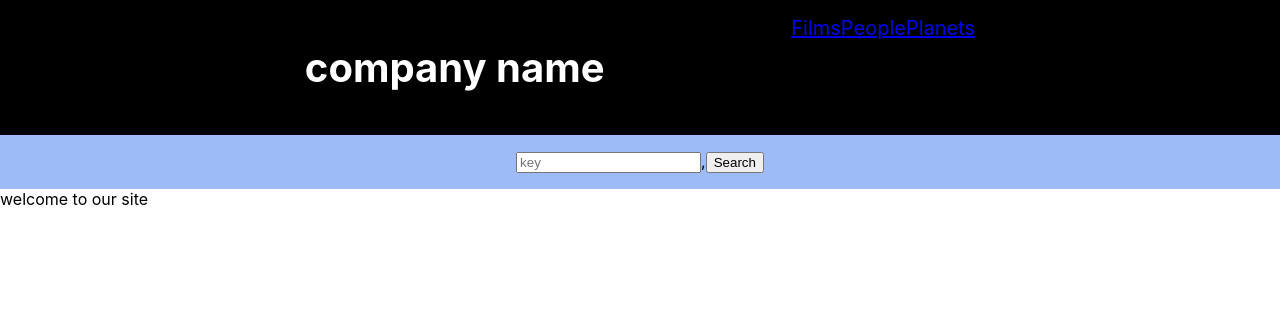
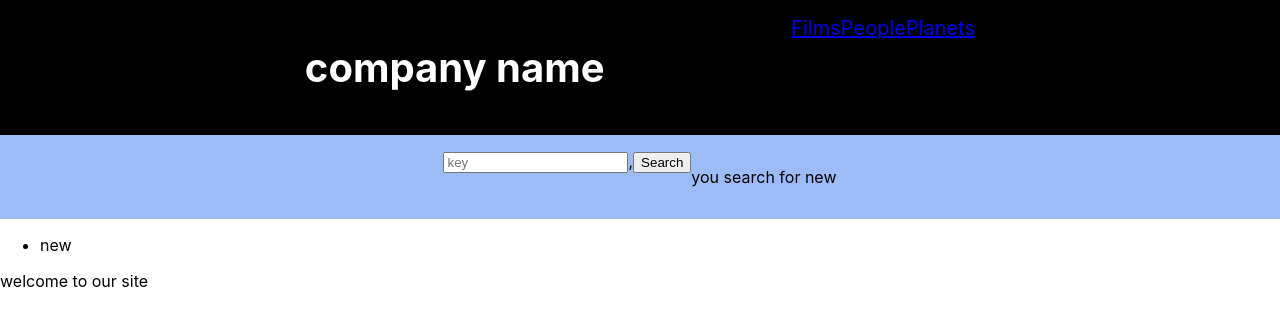
Before and after one commit to foziaShareen/all-about-react, a React (Create React App) app: page / in a window 1280 px wide. Shown: the top 326 px of the page. Built offline with nearby package versions, Linux system fonts and the light colour scheme.

Commit message:
how to passe your state to children components

```diff
--- a/src/App.js
+++ b/src/App.js
@@ -1,9 +1,16 @@
 import './App.css'
 import Header from './components/Header/Header'
 import Searchbar from './components/Searchbar/Searchbar'
+import SearchHistory from '../src/components/SearchHistory/SearchHistory'
+import { useState } from 'react'
 
 const App=()=>{
   // let appName = "App"
+
+  const[terms,setTerms]=useState(['new'])
+  function AddTerm(term){
+    setTerms([term,...terms])
+  }
    let heading = "company name"
   function handleClick(eve){
     console.log(eve.target)
@@ -12,7 +19,8 @@
     <>
 <div onClick={handleClick}>
 <Header name={heading} />
-<Searchbar/>
+<Searchbar term={terms[0]}addTerm={AddTerm}/>
+<SearchHistory terms={terms}/>
 
 </div >
 
--- /dev/null
+++ b/src/components/SearchHistory/SearchHistory.js
@@ -0,0 +1,10 @@
+import './searchhistory.css'
+export default function SearchHistory(props){
+    return(
+        <ul>
+            {props.terms.map((term)=>(
+                <li key={term}>{term}</li>
+            ))}
+        </ul>
+    )
+}
--- a/src/components/Searchbar/Searchbar.js
+++ b/src/components/Searchbar/Searchbar.js
@@ -1,7 +1,7 @@
 import './searchbar.css'
 import {useState}from 'react'
-export default function Searchbar(){
-    const[term,setTerm]=useState("")
+export default function Searchbar(props){
+    // const[term,setTerm]=useState("")
     function clicked(eve){
         console.log("clicked")
     }
@@ -12,10 +12,9 @@
         console.log('changed',eve.target.value)
     }
     function submitted(eve){
-
-        setTerm(eve.target['keyword'].value)
-        eve.preventDefault()
-        console.log("submitted")
+     eve.preventDefault()
+    console.log("submitted")
+    props.addTerm(eve.target['keyword'].value)
     }
     return(
         <section className="searchbar">
@@ -23,7 +22,8 @@
             <input name="keyword"type="text" placeholder="key" className="searchinput" onChange={changed}/>,
         <button type="submit"name="btn" className="searchbtn" onClick={clicked}>Search</button>
             </form>
-       {term?<p> you search for {term}</p>:''}
+       {props.term?<p> you search for {props.term}</p>:''}
+
         </section>
     )
 }
```
Also changed, not shown: src/components/SearchHistory/searchhistory.css (added), 1 other file (tests, documents, lock files or other folders).
